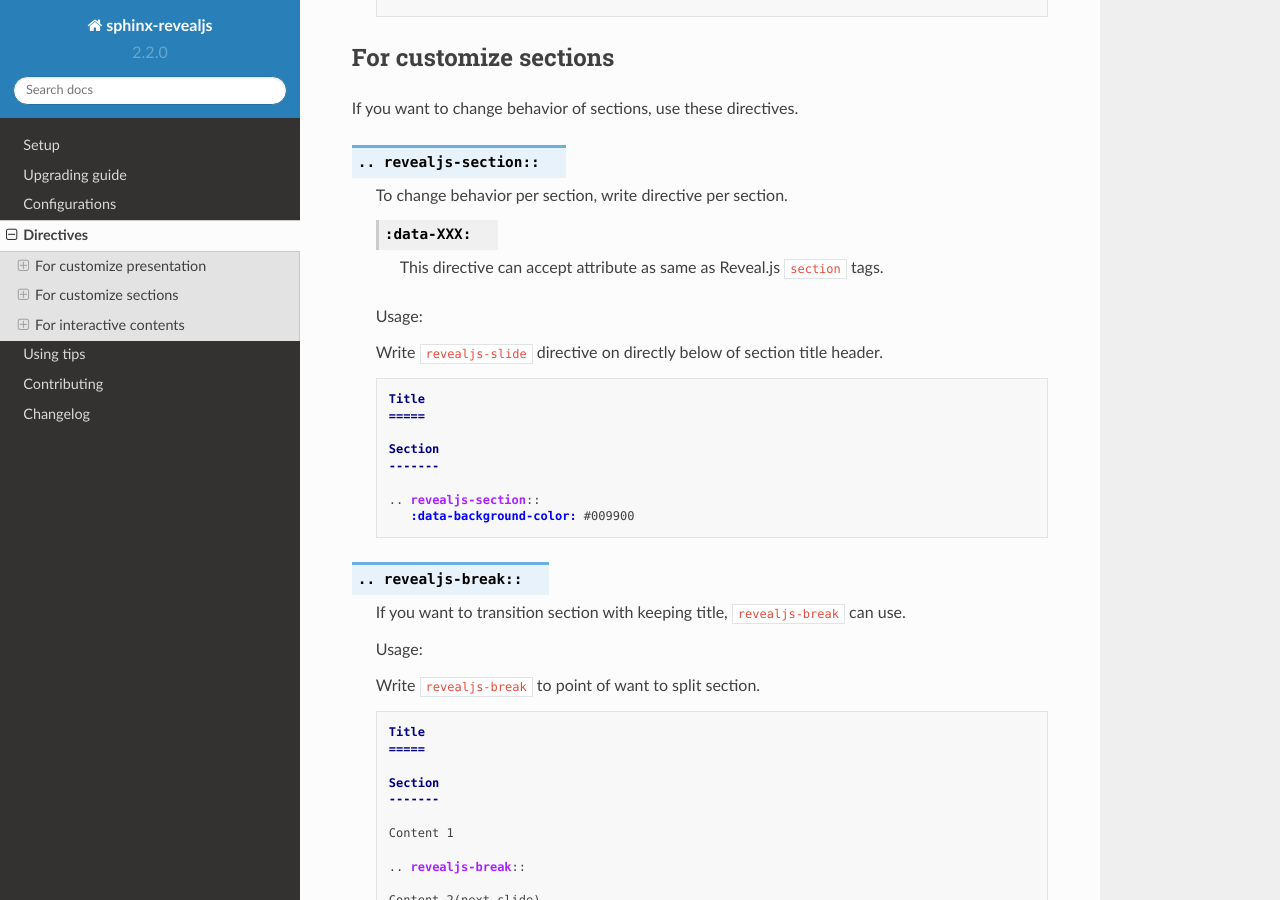
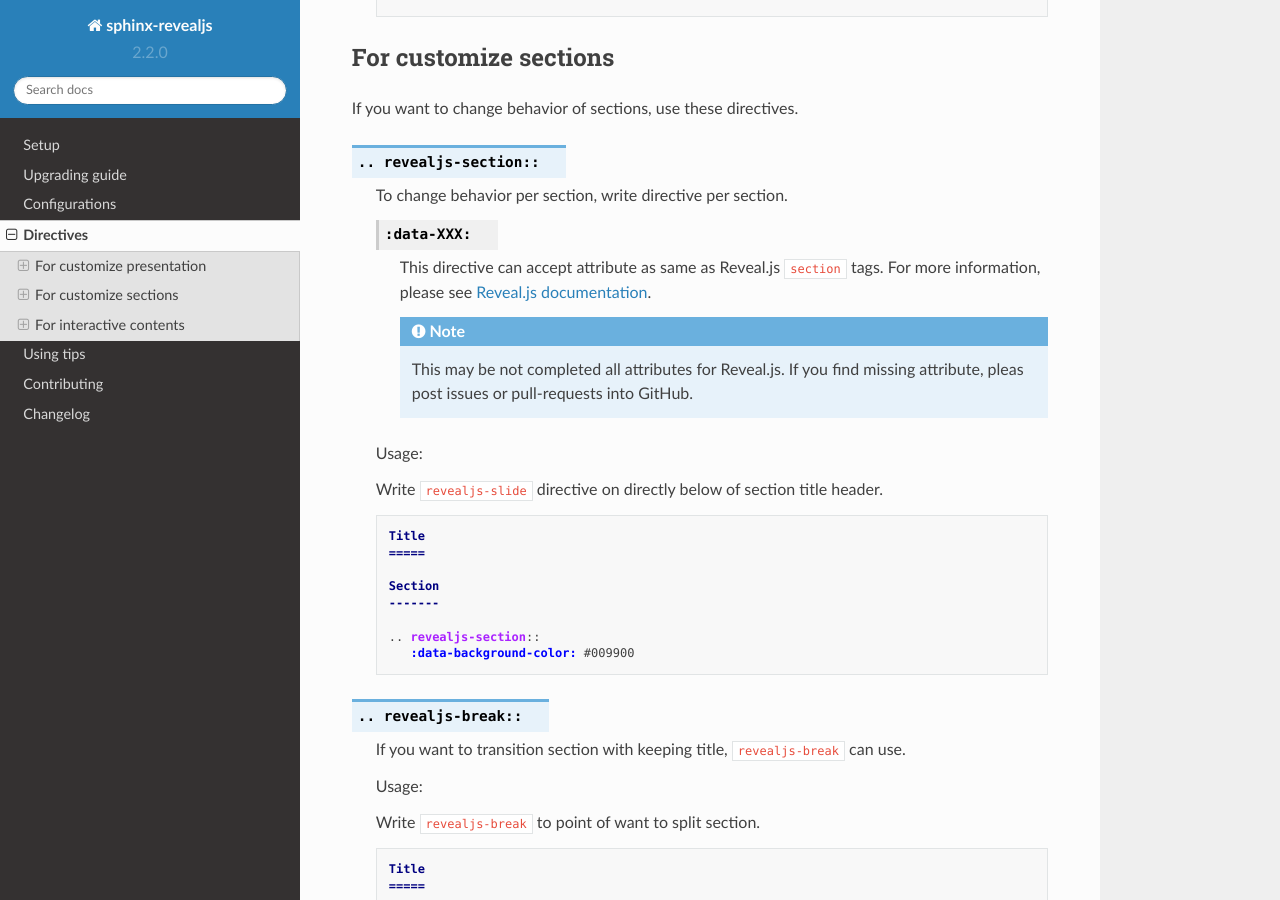
Before and after one commit to attakei/sphinx-revealjs, a Sphinx documentation site: the page built from doc/directives.rst, in a window 1280 px wide and 900 px high, scrolled down 1031 px. Built offline with Sphinx 7.4.7 and the Read the Docs theme 2.0.0, drawn with Linux system fonts in a browser that asks for light colours.

Commit message:
doc: Follow up missing attributes for sections

```diff
--- a/doc/directives.rst
+++ b/doc/directives.rst
@@ -64,6 +64,12 @@
    .. rst:directive:option:: data-XXX
 
       This directive can accept attribute as same as Reveal.js ``section`` tags.
+      For more information, please see `Reveal.js documentation <https://revealjs.com/>`_.
+
+      .. note::
+
+         This may be not completed all attributes for Reveal.js.
+         If you find missing attribute, pleas post issues or pull-requests into GitHub.
 
    Usage:
 
```
